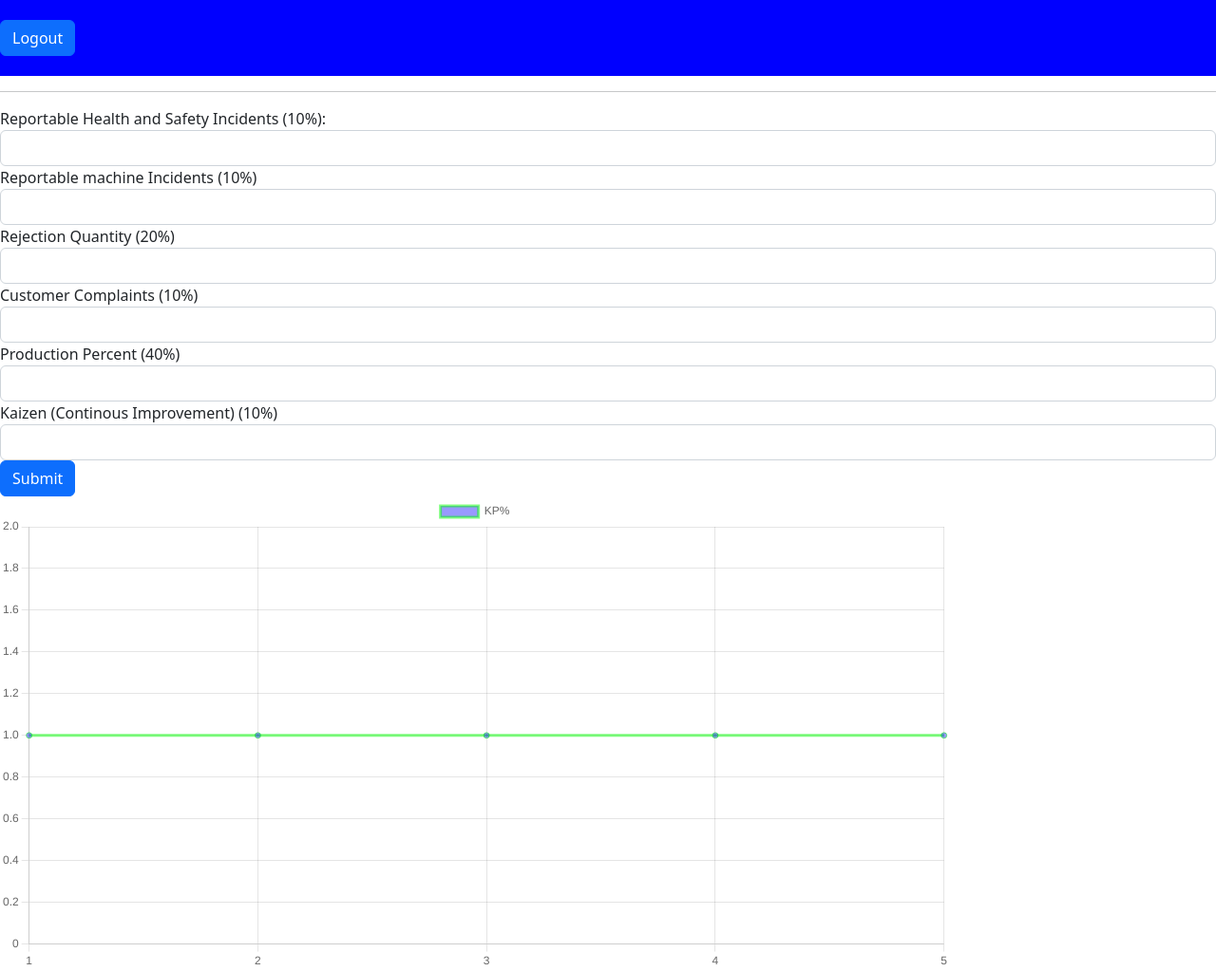
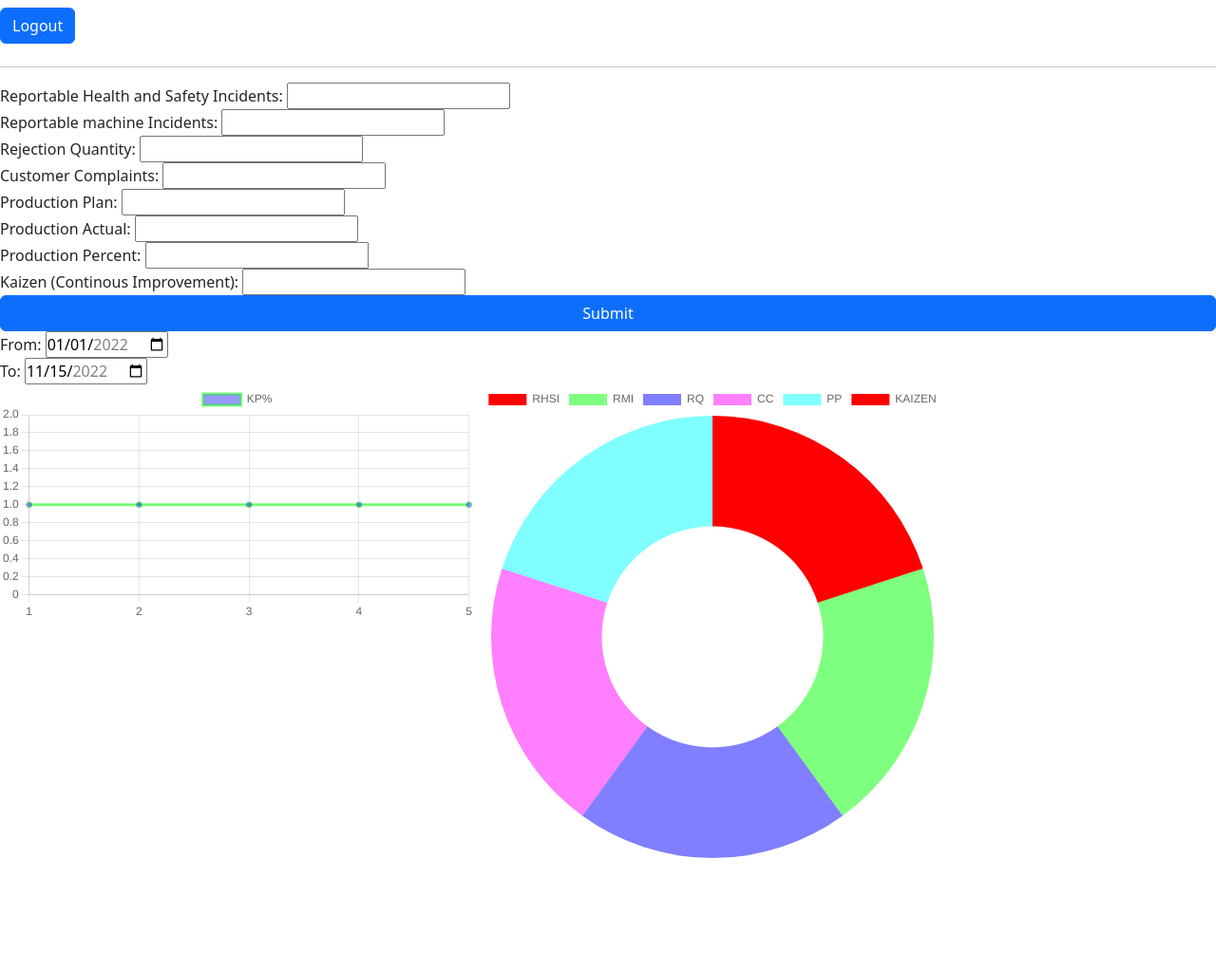
Before and after one commit to Arktosum/sakthi-auto-components, a plain HTML site: page client/page/page.html in a window 1280 px wide. Shown: the whole page at 95% size. After the commit the page ends 905 px from the top, so only its background shows below. Drawn offline with nearby package versions, Linux system fonts and the light colour scheme; no server answers.

Commit message:
Added date select and pie chart

```diff
--- a/client/page/page.css
+++ b/client/page/page.css
@@ -4,13 +4,12 @@
 }
 
 
-.navbar{
-    background-color : blue;
-    width: 100%;
-    height: 10vh;
+#daily-entry{
+    display: flex;
+    flex-direction: column;
 }
 
 .chart-div{
-    width: 1000px;
+    width: 500px;
     height: 500px;
 }
--- a/client/page/page.html
+++ b/client/page/page.html
@@ -16,6 +16,7 @@
     <div class="navbar">
         <button class ="btn btn-primary" id="logout-btn">Logout</button>
     </div>
+    <div id="alert"></div>
 
     <!-- <form id="update-details">
         <label for="name">Name: </label>
@@ -35,21 +36,54 @@
     <hr>
     <div id="insert-area"></div>
     <form id="daily-entry">
-        <label for="rhsi">Reportable Health and Safety Incidents (10%): </label>
-        <input type="text" class = "form-control" name="rhsi" id="" required>
-        <label for="rmi">Reportable machine Incidents (10%) </label>
-        <input type="text" class = "form-control" name="rmi" id="" required >
-        <label for="rq">Rejection Quantity (20%)</label>
-        <input type="text" class = "form-control" name="rq" id="" required>
-        <label for="cc">Customer Complaints (10%) </label>
-        <input type="text" class = "form-control" name="cc" id="" required>
-        <label for="pp">Production Percent (40%) </label>
-        <input type="text" class = "form-control" name="pp" id="" required>
-        <label for="kaizen">Kaizen (Continous Improvement) (10%)</label>
-        <input type="text" class = "form-control" name="kaizen" id="" required>
+        <div>
+            <label for="rhsi">Reportable Health and Safety Incidents: </label>
+            <input type="text"name="rhsi" id="" required>
+        </div>
+        <div>
+            <label for="rmi">Reportable machine Incidents: </label>
+            <input type="text"name="rmi" id="" required >
+        </div>
+        <div>
+            <label for="rq">Rejection Quantity: </label>
+            <input type="text"name="rq" id="" required>
+        </div>
+        <div>
+            <label for="cc">Customer Complaints: </label>
+            <input type="text"name="cc" id="" required>
+        </div>
+        <div>
+            <label for="pplan">Production Plan: </label>
+            <input type="text"name="pplan" id="" required>
+        </div>
+        <div>
+            <label for="pa">Production Actual: </label>
+            <input type="text"name="pa" id="" required>
+        </div>
+        <div>
+            <label for="pp">Production Percent: </label>
+            <input type="text"name="pp" id="" required>
+        </div>
+        <div>
+            <label for="kaizen">Kaizen (Continous Improvement): </label>
+            <input type="text"name="kaizen" id="" required>
+        </div>
+
         <input type="submit" class="btn btn-primary" value="Submit">
     </form>
-    <div class="chart-div"><canvas id="myChart"></canvas></div>
+    <div>
+        <label for="date-from">From: </label>
+        <input type="date" name="date-from" id="date-from">
+    </div>
+    <div>
+        <label for="date-to">To: </label>
+        <input type="date" name="date-to" id="date-to">
+    </div>
+    <div style="display:flex;">
+        <div class="chart-div"><canvas id="daily-chart"></canvas></div>
+        <div class="chart-div"><canvas id="attribute-chart"></canvas></div>
+    </div>
+
     <div class="footer"></div>
 </body>
 </html>
--- a/client/page/page.js
+++ b/client/page/page.js
@@ -1,15 +1,32 @@
 import {apiEndpoint,alert_,POST} from "../utils.js"
 
 let userID = sessionStorage.getItem('sessionID')
-const chartEle = document.getElementById('myChart')
+const chartEle = document.getElementById('daily-chart')
+const chartEle2 = document.getElementById('attribute-chart')
+const dateFrom = document.getElementById('date-from')
+const dateTo = document.getElementById('date-to')
+// let currdate = new Date().toISOString().replace(/T.*/,'')
+let currdate = '2022-11-15'
+let minMostDate = '2022-01-01'
+dateFrom.value = minMostDate
+dateFrom.min = minMostDate
+dateFrom.max = currdate
+dateTo.value = currdate
+dateTo.min = minMostDate
+dateTo.max = currdate
+
+
 
 let x = [1,2,3,4,5];
 let y =  [1,1,1,1,1]
 
+let piChartColors = [`rgba(255,0,0)`,`rgba(0,255,0,0.5)`,`rgba(0,0,255,0.5)`,`rgba(255,0,255,0.5)`,`rgba(0,255,255,0.5)`,`rgba(255,255,0,0.5)`]
 
 let config = getConfig('line',x,y,'KP%',`rgba(0,0,255,0.4)`,`rgba(0,255,0,0.5)`,`rgba(255,0,0,0.3)`)
 const chart = new Chart(chartEle,config)
 
+config = getConfig('doughnut',['RHSI','RMI','RQ','CC','PP','KAIZEN'],y,'KP%',piChartColors,`rgba(0,0,0,0)`,`rgba(255,0,0,0.3)`)
+const attr_chart = new Chart(chartEle2,config)
 
 document.getElementById('logout-btn').onclick = ()=>{
     console.log("logout")
@@ -22,7 +39,7 @@ document.getElementById('logout-btn').onclick = ()=>{
 const insertDiv = document.getElementById('insert-area')
 
 POST(apiEndpoint + '/user_data',{id:userID},(res)=>{
-    console.log(res)
+
     insertDiv.innerHTML = `
     <h1> Welcome ${res.NAME}! </h1>
     <p> ID : ${res.ID} </p>
@@ -38,11 +55,12 @@ dbForm.addEventListener('submit',(e)=>{
     const data = Object.fromEntries(new FormData(e.target).entries()); // Converts form data into key value pairs for us.
     let date = new Date().toISOString().replace(/T.*/,'')
     data.date = date // YYYY-MM-DD strictly. dates must be 0 padded. If date problems occur it's probably right here.
-    // data.date = `2022-09-27`  // for testing ONLY
+    // data.date = `2022-11-01`  // for testing ONLY
     data.id = userID
     POST(apiEndpoint+"/insert_daily",data,(data)=>{
         switch(data.error) {
-            case 0 : alert("success!")
+            case 0 : alert("success!");
+                     displayChart()
                      break;
             case -1: alert("You have already set today's data. Do you want to update it?")
                     break;
@@ -56,22 +74,44 @@ dbForm.addEventListener('submit',(e)=>{
 
 
 // Charts
-POST(apiEndpoint + "/get_daily",{id:userID},(data)=>{
-    if (data.length == 0){return} // Default Graph. No data exists.
 
-    let New_Data = []
+displayChart(dateFrom.value,dateTo.value)
+function displayChart(dateFrom,dateTo){
+    POST(apiEndpoint + "/get_daily",{id:userID,from:dateFrom,to:dateTo},(data)=>{
+        if (data.length == 0){
+            alert_('warning',"No data for selected date!",2100)
+            return} // Default Graph. No data exists.
+
         let x_  = []
         let y_ = []
+        let attr_y = [0,0,0,0,0,0]
         data.forEach((row)=>{
-        let kp = row.rhsi + row.rmi + row.rq + row.cc + row.pp + row.kaizen
+            let rhsi = row.rhsi > 0 ? 0 : 10
+            let rmi = row.rmi > 0 ? 0 : 10
+            let rq =  20- ((row.rq/row.pa)*100)
+            let cc = row.cc > 0 ? 0 : 10
+            let pp = row.pp*(40/100)
+            let kaizen = row.kaizen > 0 ? 10 : 0
+            let attr = [rhsi,rmi,rq,cc,pp,kaizen]
+            for (let i=0; i<attr_y.length; i++){
+                attr_y[i] += attr[i]
+            }
+            let kp = rhsi + rmi + rq + cc + pp + kaizen
             x_.push(row.date)
             y_.push(kp)
-        New_Data.push({x: row.date, y: kp})
         })
+        for(let i = 0 ; i < attr_y.length; i++){
+            attr_y[i] = attr_y[i]/data.length
+        }
+        console.log(attr_y)
+        attr_chart.data.datasets[0].data = attr_y
+        attr_chart.update()
         chart.data.labels = x_
         chart.data.datasets[0].data = y_
         chart.update()
     })
+}
+
 
 
 
@@ -89,3 +129,11 @@ function getConfig(type,x,y,label,backgroundColor=`rgba(0, 0, 0, 0.1)`,borderCol
     }
     return {type:type,data:data}
 }
+
+
+dateFrom.onchange=dateQuery
+dateTo.onchange=dateQuery
+
+function dateQuery(){
+    displayChart(dateFrom.value,dateTo.value)
+}
--- /dev/null
+++ b/page.css
@@ -0,0 +1,16 @@
+*{
+    margin:0;
+    padding:0;
+}
+
+
+.navbar{
+    background-color : blue;
+    width: 100%;
+    height: 10vh;
+}
+
+.chart-div{
+    width: 1000px;
+    height: 500px;
+}
```
Also changed, not shown: client/login/login.html (+1 -1 lines), server/server.js (+6 -3 lines), server/tempCodeRunnerFile.js (added, +13 -0 lines), client/login/login.css (renamed from client/login/style.css), 1 other file. Lines whose indentation alone changed are shown as unchanged.
